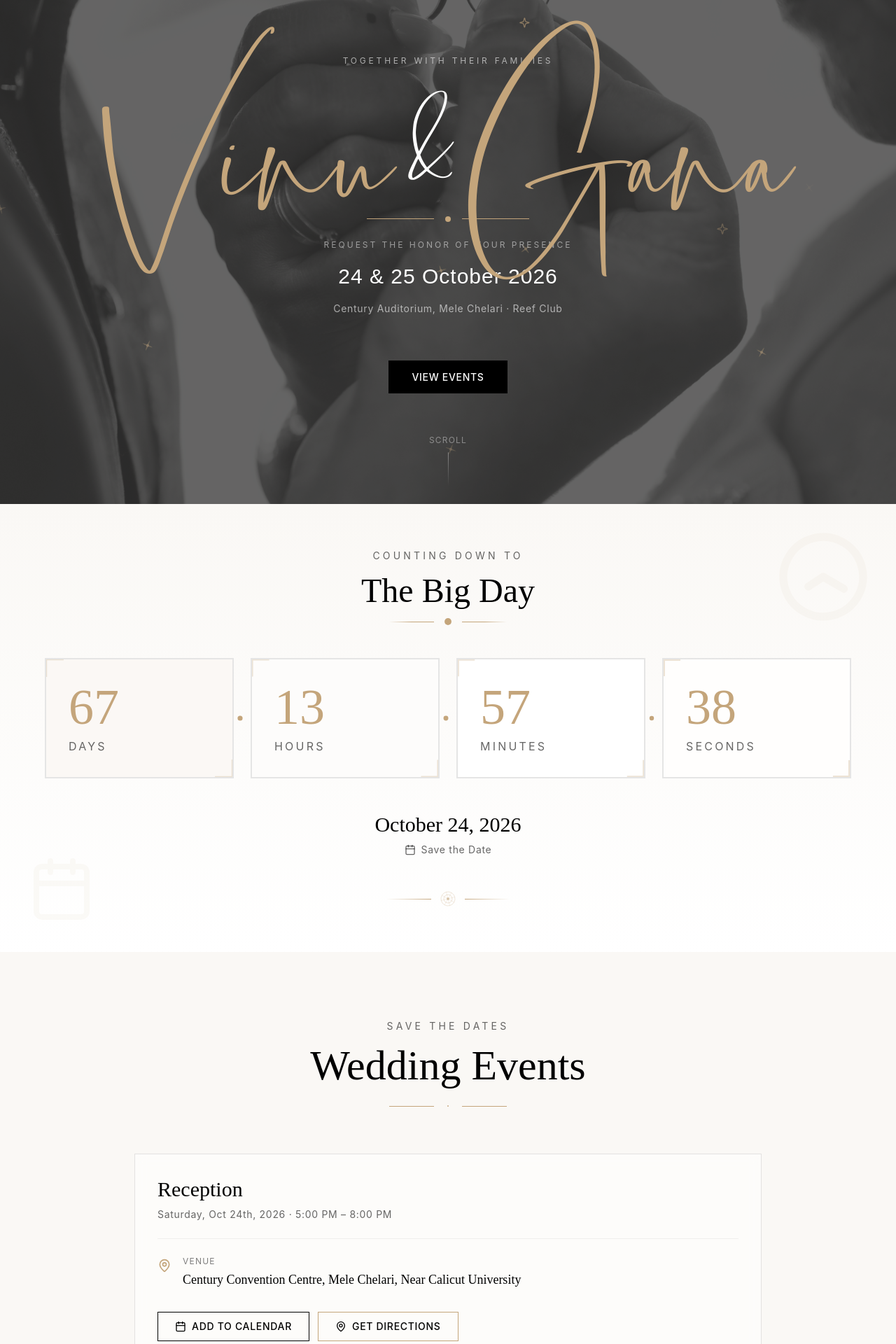
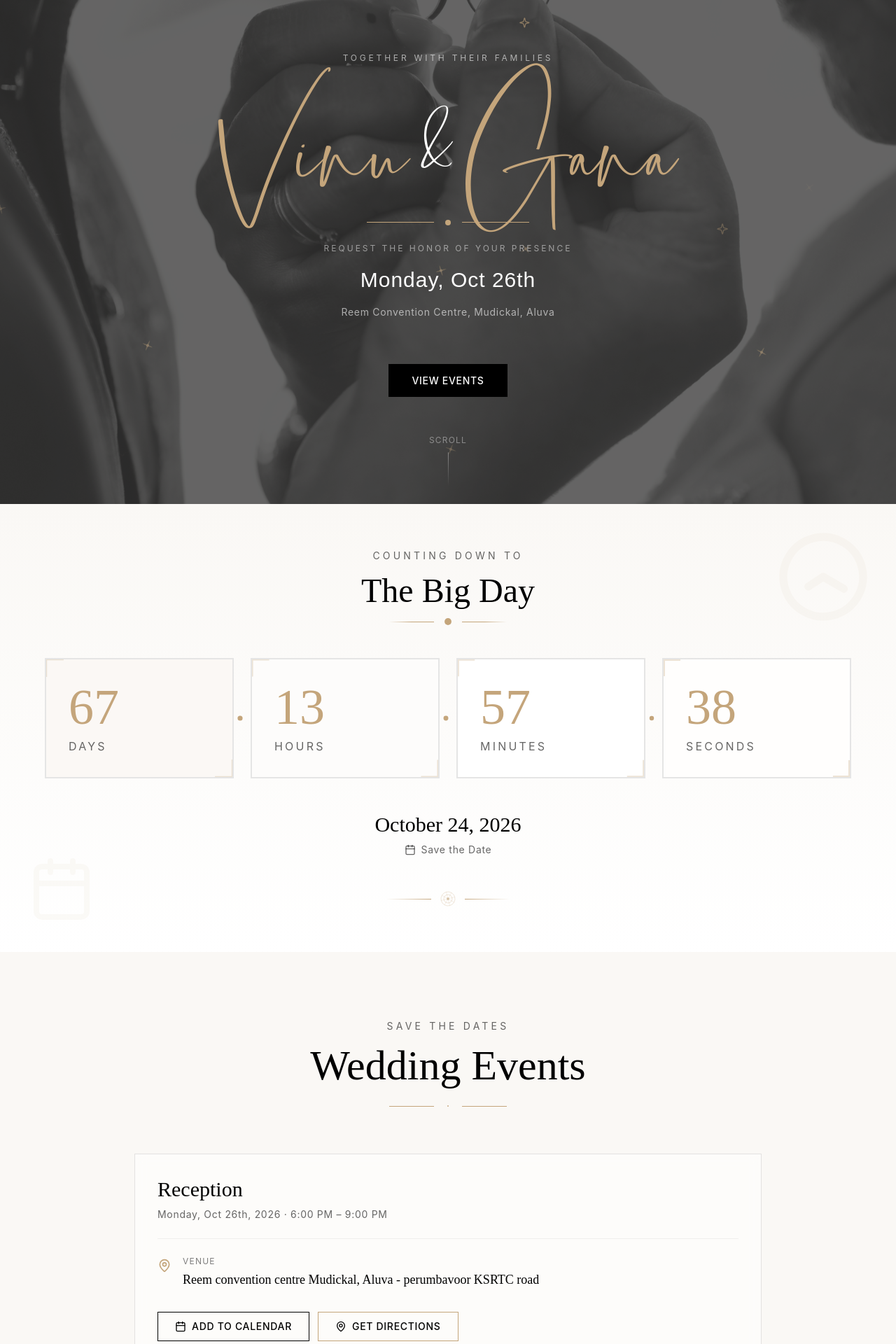
Before and after one commit to tevahdesign/for-vinu, a React (Vite) app: page / in a window 1280 px wide. Shown: the part 80-2000 px from the top of the page at 70% size. Built offline with nearby package versions, Linux system fonts and the light colour scheme.

Commit message:
Initial project upload

```diff
--- a/src/app/components/EventsSection.tsx
+++ b/src/app/components/EventsSection.tsx
@@ -15,9 +15,9 @@ const events: Event[] = [
   {
     id: 'reception',
     name: 'Reception',
-    date: 'Saturday, Oct 24th, 2026',
-    time: '5:00 PM – 8:00 PM',
-    venue: 'Century Convention Centre, Mele Chelari, Near Calicut University'
+    date: 'Monday, Oct 26th, 2026',
+    time: '6:00 PM – 9:00 PM',
+    venue: 'Reem convention centre Mudickal, Aluva - perumbavoor KSRTC road'
   },
   {
     id: 'wedding',
@@ -40,9 +40,9 @@ export function EventsSection() {
     let endStr = '';
 
     if (event.id === 'reception') {
-      // Saturday, 24 October 2026: 5:00 PM to 8:00 PM
-      startStr = '20261024T170000';
-      endStr = '20261024T200000';
+      // Monday, 26 October 2026: 6:00 PM to 9:00 PM
+      startStr = '20261026T180000';
+      endStr = '20261026T210000';
     } else if (event.id === 'wedding') {
       // Sunday, 25 October 2026: 10:30 AM to 1:30 PM
       startStr = '20261025T103000';
@@ -51,7 +51,7 @@ export function EventsSection() {
       // Fallback parser
       const dayMatch = event.date.match(/\b(\d{1,2})(st|nd|rd|th)?\b/i);
       const yearMatch = event.date.match(/\b(20\d\d)\b/);
-      const day = dayMatch ? parseInt(dayMatch[1]) : 24;
+      const day = dayMatch ? parseInt(dayMatch[1]) : 26;
       const year = yearMatch ? parseInt(yearMatch[1]) : 2026;
 
       const pad = (n: number) => String(n).padStart(2, '0');
@@ -61,8 +61,8 @@ export function EventsSection() {
         startStr = `${year}10${dayFormatted}T103000`;
         endStr = `${year}10${dayFormatted}T133000`;
       } else {
-        startStr = `${year}10${dayFormatted}T170000`;
-        endStr = `${year}10${dayFormatted}T200000`;
+        startStr = `${year}10${dayFormatted}T180000`;
+        endStr = `${year}10${dayFormatted}T210000`;
       }
     }
 
@@ -80,7 +80,7 @@ export function EventsSection() {
 
   const handleGetDirections = (eventId: string) => {
     if (eventId === 'reception') {
-      window.open('https://www.google.com/maps/search/?api=1&query=Century+Convention+Centre+Mele+Chelari+Near+Calicut+University', '_blank');
+      window.open('https://www.google.com/maps/search/?api=1&query=Reem+convention+centre+Mudickal+Aluva+perumbavoor+KSRTC+road', '_blank');
     } else if (eventId === 'wedding') {
       window.open('https://www.google.com/maps/search/?api=1&query=Reef+Club+Resort+Eranhikkal+Calicut', '_blank');
     }
--- a/src/app/components/Footer.tsx
+++ b/src/app/components/Footer.tsx
@@ -14,14 +14,14 @@ export function Footer() {
             viewport={{ once: true }}
             transition={{ duration: 0.6 }}
             style={{ fontFamily: "var(--couple-font, 'Barrington', 'Great Vibes', cursive)" }}
-            className="text-5xl md:text-6xl tracking-wide text-[#C4A57B] font-normal"
+            className="text-3xl md:text-[42px] tracking-wide text-[#C4A57B] font-normal py-1"
           >
             Vinu <motion.span
               initial={{ scale: 0 }}
               whileInView={{ scale: 1 }}
               viewport={{ once: true }}
               transition={{ delay: 0.3, type: "spring", stiffness: 200 }}
-              className="inline-block text-white/70"
+              className="inline-block text-white/70 mx-1 text-2xl md:text-3xl"
             >&</motion.span> Gana
           </motion.h3>
 
--- a/src/app/components/GallerySection.tsx
+++ b/src/app/components/GallerySection.tsx
@@ -2,7 +2,7 @@ import { useState } from 'react';
 import { X, ChevronLeft, ChevronRight, Heart } from 'lucide-react';
 import { ScrollReveal } from './ScrollReveal';
 import { motion, AnimatePresence } from 'motion/react';
-import imgTogether from '@/imports/PremiumWeddingInvitationWebsite-2/f2620f3ada46f4253490618623d4b411fba7cae6.png';
+import imgTogether from '@/imports/PremiumWeddingInvitationWebsite-2/1001213957.png';
 import imgCelebrations from '@/imports/PremiumWeddingInvitationWebsite-2/eff8209a870d74aaac3e7bdcfb817ab959242085.png';
 import imgMoments from '@/imports/PremiumWeddingInvitationWebsite-2/59e8811671b260eb2ad7760092f378a5f8e89d4d.png';
 import imgForever from '@/imports/PremiumWeddingInvitationWebsite-2/193921cf0ec6df597324de4ce406260d3c07622f.jpg';
--- a/src/app/components/HeroSection.tsx
+++ b/src/app/components/HeroSection.tsx
@@ -90,8 +90,8 @@ export function HeroSection({ onViewEvents, onRSVP }: HeroSectionProps) {
 
         {/* Names — writing animation */}
         <h1
-          style={{ fontFamily: "var(--couple-font, 'Barrington', 'Great Vibes', cursive)", lineHeight: 1.1 }}
-          className="text-[75px] md:text-[135px] text-[#C4A57B] tracking-normal mb-0 whitespace-nowrap flex items-center justify-center font-normal"
+          style={{ fontFamily: "var(--couple-font, 'Barrington', 'Great Vibes', cursive)", lineHeight: 1.25 }}
+          className="text-[48px] sm:text-[60px] md:text-[88px] text-[#C4A57B] tracking-normal my-4 md:my-6 whitespace-nowrap flex items-center justify-center font-normal"
         >
           {"Vinu".split("").map((char, i) => (
             <motion.span
@@ -108,7 +108,7 @@ export function HeroSection({ onViewEvents, onRSVP }: HeroSectionProps) {
             initial={{ opacity: 0, scale: 0.4 }}
             animate={{ opacity: 1, scale: 1 }}
             transition={{ duration: 0.3, delay: 1.0, type: "spring", stiffness: 260 }}
-            className="inline-block text-white text-[45px] md:text-[80px] mx-3"
+            className="inline-block text-white text-[32px] sm:text-[40px] md:text-[56px] mx-3"
           >
             &
           </motion.span>
@@ -166,10 +166,10 @@ export function HeroSection({ onViewEvents, onRSVP }: HeroSectionProps) {
             className="text-[26px] md:text-[30px] tracking-[1px] text-white font-medium"
             style={{ fontFamily: "'Poppins', sans-serif" }}
           >
-            24 & 25 October 2026
+            Monday, Oct 26th
           </p>
           <p className="text-[14px] tracking-[0.7px] font-sans text-white/60">
-            Century Auditorium, Mele Chelari · Reef Club
+            Reem Convention Centre, Mudickal, Aluva
           </p>
         </motion.div>
 
--- a/src/app/components/RSVPSection.tsx
+++ b/src/app/components/RSVPSection.tsx
@@ -24,7 +24,7 @@ export function RSVPSection() {
   const [focusedField, setFocusedField] = useState<string | null>(null);
 
   const eventOptions = [
-    { id: 'reception', label: 'Reception', date: 'Sat, 24 Oct 2026' },
+    { id: 'reception', label: 'Reception', date: 'Mon, 26 Oct 2026' },
     { id: 'wedding', label: 'Wedding', date: 'Sun, 25 Oct 2026' }
   ];
 
```
Also changed, not shown: src/imports/PremiumWeddingInvitationWebsite-2/1001213957.png (added).
